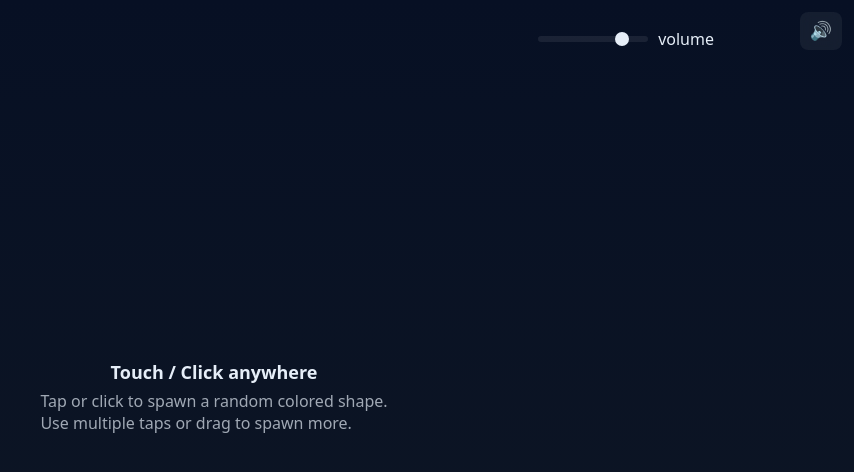
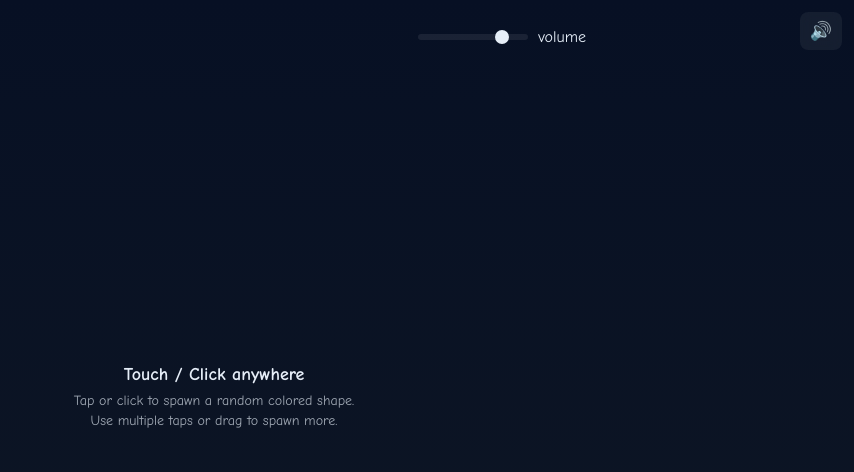
Before and after one commit to AnnaP86/tot-lock, a plain HTML site: page index.html in a window 1280 px wide. Shown: the whole page, without its empty margins (426-1280 px from the left). Drawn offline with Linux system fonts and the light colour scheme.

Commit message:
Refactor CSS styles for improved readability

```diff
--- a/styles.css
+++ b/styles.css
@@ -4,14 +4,16 @@
   height: 100vh;
 }
 html,body,#app{height:100%;}
+
 body{
   margin:0;
   cursor: pointer;
-  font-family:system-ui,-apple-system,Segoe UI,Roboto,"Helvetica Neue",Arial;
+  font-family: "Comic Neue", "Lexend", Arial;
   background:linear-gradient(180deg,#071024 0%,var(--bg) 100%);
   color:var(--text);
   -webkit-font-smoothing:antialiased;
 }
+
 #app{
   display:flex;
   align-items:center;
@@ -20,8 +22,22 @@ body{
   position:relative;
   overflow:hidden;
 }
-h1{font-size:18px;margin:18px 0 6px;}
-.hint{opacity:0.8;margin:0 12px 24px;color:rgba(230,238,248,0.85)}
+
+#canvas{
+  border: 1px solid #e6eef8;
+}
+
+h1{
+  font-size:18px;
+  margin:18px 0 6px;}
+
+.hint{
+  opacity:0.8;
+  margin:0 12px 24px;
+  color:rgba(230,238,248,0.85);
+  text-align:center;
+  line-height:1.4;
+  font-size:14px;}
 
 .shape{
   position:absolute;
@@ -30,10 +46,19 @@ h1{font-size:18px;margin:18px 0 6px;}
   animation:fadeOut 1400ms ease forwards;
 }
 
-.shape.circle{border-radius:999px;}
-.shape.square{border-radius:6px;}
+.shape.circle{
+  border-radius:999px;}
+
+.shape.square{
+  border-radius:6px;}
+
 .shape.triangle{
-  width:0; height:0; background:transparent; border-left:20px solid transparent; border-right:20px solid transparent; border-bottom:34px solid red;
+  width:0;
+  height:0;
+  background:transparent;
+  border-left:20px solid transparent;
+  border-right:20px solid transparent;
+  border-bottom:34px solid red;
   transform-origin:center top;
   animation:fadeOutTriangle 1400ms ease forwards;
 }
@@ -49,17 +74,45 @@ h1{font-size:18px;margin:18px 0 6px;}
   100%{opacity:0; transform:scale(0.4) translateY(-28px);}
 }
 
-/* small helper */
-.centered{position:absolute;left:50%;top:50%;transform:translate(-50%, -50%);}
 
-/* mute button */
+/* audio controls */
 #muteBtn{
-  position:fixed; right:12px; top:12px; z-index:60; border:0; background:rgba(255,255,255,0.06); color:var(--text);
-  padding:8px 10px; border-radius:8px; font-size:18px; cursor:pointer;
+  position:fixed;
+  right:12px;
+  top:12px;
+  z-index:60;
+  border:0;
+  background:rgba(255,255,255,0.06);
+  color:var(--text);
+  padding:8px 10px;
+  border-radius:8px;
+  font-size:18px;
+  cursor:pointer;
   backdrop-filter: blur(6px);
 }
+
 #muteBtn[aria-pressed="true"]{ background:rgba(255,255,255,0.12); }
 
-#audioControls{ position:fixed; right:calc(12px + 10%); top:12px; z-index:60; display:flex; gap:8px; align-items:center; }
-#volumeSlider{ width:110px; appearance:none; height:6px; background:rgba(255,255,255,0.08); border-radius:6px; }
-#volumeSlider::-webkit-slider-thumb{ appearance:none; width:14px; height:14px; background:var(--text); border-radius:50%; }
+#audioControls{
+  position:fixed;
+  right:calc(12px + 20%);
+  top:12px;
+  z-index:60;
+  display:flex;
+  gap:8px;
+  align-items:center;
+ }
+
+#volumeSlider{
+  width:110px;
+  appearance:none;
+  height:6px;
+  background:rgba(255,255,255,0.08);
+  border-radius:6px; }
+
+#volumeSlider::-webkit-slider-thumb{
+  appearance:none;
+  width:14px;
+  height:14px;
+  background:var(--text);
+  border-radius:50%; }
```
